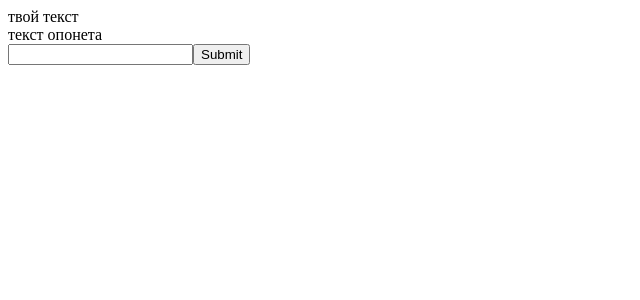
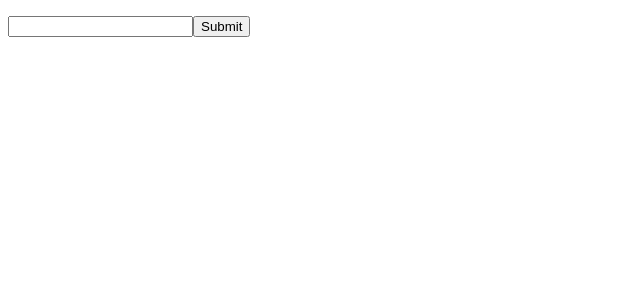
Before and after one commit to ialiev685/chat-websocket, a React (Create React App) app: page / in a window 1280 px wide. Shown: the top 300 px of the page, without its empty margins (0-640 px from the left). Built offline with nearby package versions, Linux system fonts and the light colour scheme.

Commit message:
chat work

```diff
--- a/src/App.js
+++ b/src/App.js
@@ -4,11 +4,15 @@ import { WindowsChat } from "./components/WindowChat";
 import { ControllerChat } from "./components/ControllerChat";
 
 const App = () => {
-  const [] = useState();
+  const [massage, setMessage] = useState("");
+
+  const handleSendMessage = (msg) => {
+    setMessage(msg);
+  };
   return (
     <div className="App">
-      <WindowsChat />
-      <ControllerChat />
+      <WindowsChat textMessage={massage} />
+      <ControllerChat onSendMessage={handleSendMessage} />
     </div>
   );
 };
--- a/src/components/ControllerChat/ControllerChat.jsx
+++ b/src/components/ControllerChat/ControllerChat.jsx
@@ -1,29 +1,29 @@
-import React, { useState } from 'react'
+import React, { useState } from "react";
 
-
-export const ControllerChat = () => {
-    const [text, setText] = useState('')
+export const ControllerChat = ({ onSendMessage }) => {
+  const [text, setText] = useState("");
 
   const handleChangeText = (e) => {
-
-        setText(e.target.value)
-
-
-}
+    setText(e.target.value);
+  };
 
   const handleSendMessage = (e) => {
-        e.preventDefault()
+    e.preventDefault();
     console.log(e);
-
-
-    }
+    onSendMessage(text);
+  };
 
   return (
     <div>
       <form onSubmit={handleSendMessage}>
-                <input type='text' name='text' value={text} onChange={handleChangeText}/>
-                <input type="submit"/>
+        <input
+          type="text"
+          name="text"
+          value={text}
+          onChange={handleChangeText}
+        />
+        <input type="submit" />
       </form>
     </div>
-    )
-}
+  );
+};
--- a/src/components/WindowChat/WindowsChat.jsx
+++ b/src/components/WindowChat/WindowsChat.jsx
@@ -1,10 +1,16 @@
-import React from "react";
+import React, { useEffect, useState } from "react";
 
-export const WindowsChat = () => {
+export const WindowsChat = ({ textMessage }) => {
+  const [box, setBox] = useState([]);
+
+  useEffect(() => {
+    const markupMessage = <p>{textMessage}</p>;
+    setBox((prevState) => [...prevState, markupMessage]);
+  }, [textMessage]);
   return (
     <div>
-      <div className="your-box-message">твой текст</div>
-      <div className="another-box-message">текст опонета</div>
+      <div className="your-box-message">{box}</div>
+      <div className="another-box-message"></div>
     </div>
   );
 };
```
Lines whose indentation alone changed are shown as unchanged.
